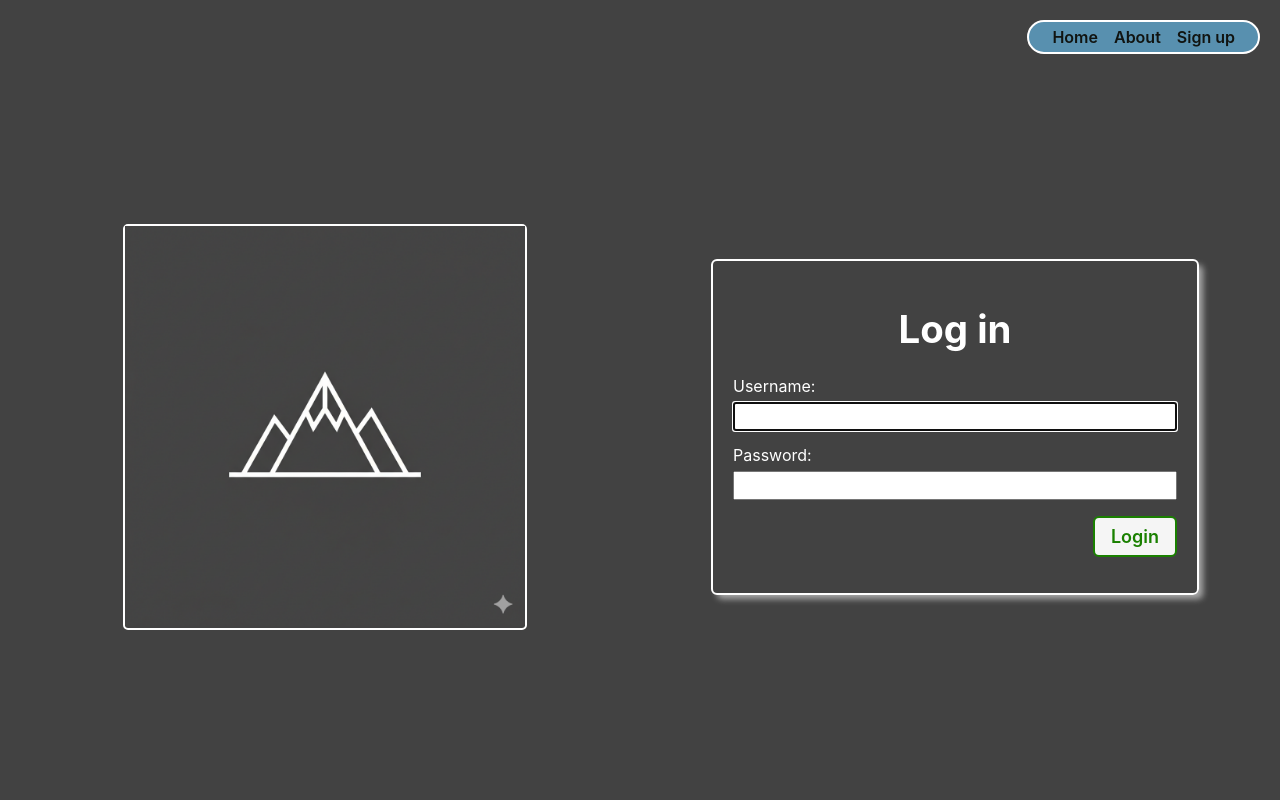
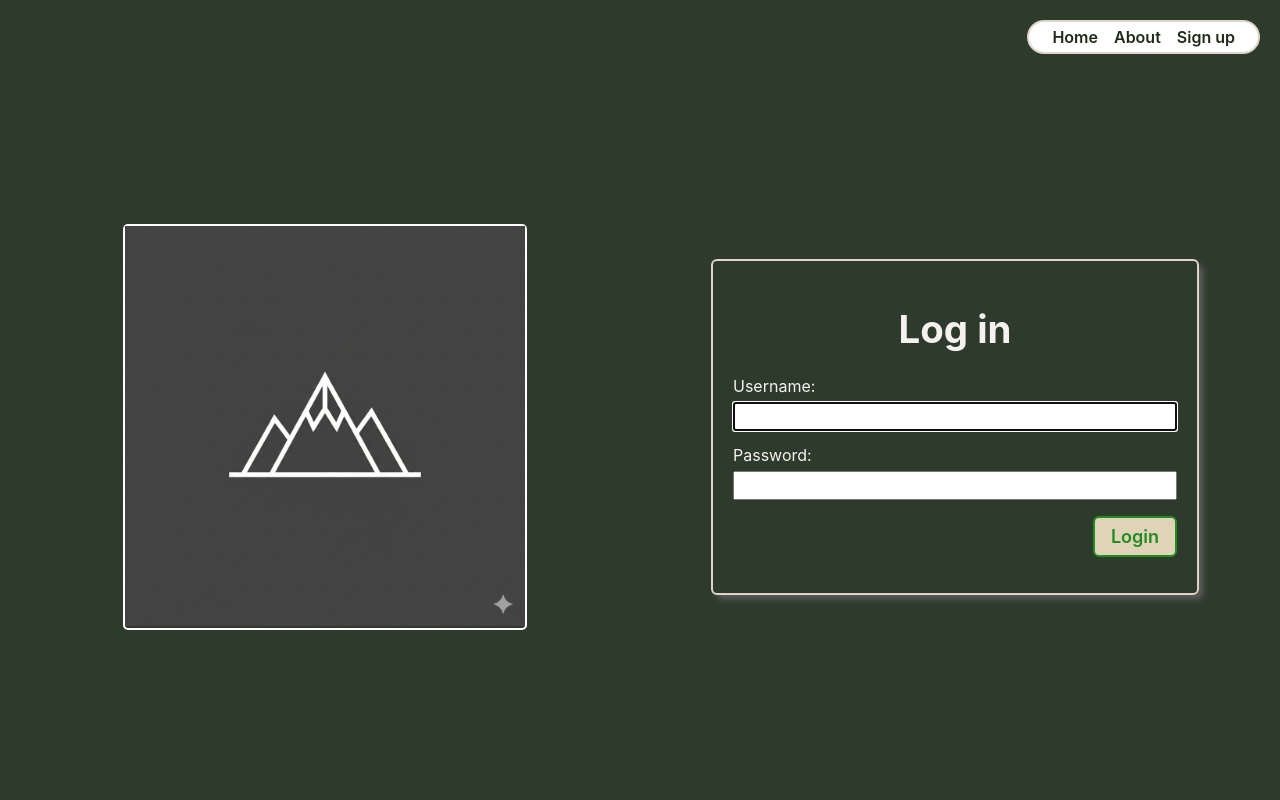
Before and after one commit to Dclark34/django-crud-app-lab, a Django app: page / in a window 1280 px wide. Run offline with Django 5.2, Linux system fonts and the light colour scheme.

Commit message:
some basic css refactor

```diff
--- a/main_app/static/css/base.css
+++ b/main_app/static/css/base.css
@@ -20,8 +20,8 @@ html {
 }
 
 body {
-  background-color: #424242;
-  color: #ffffff;
+  background-color: #2e3b2c;
+  color: #f4f1ee;
   margin: 0;
   display: flex;
   flex-direction: column;
@@ -30,18 +30,20 @@ body {
     'Oxygen', 'Ubuntu', 'Cantarell', 'Fira Sans', 'Droid Sans',
     'Helvetica Neue', sans-serif;
   min-height: 100vh;
-  --nav-bg: rgba(104, 197, 248, 0.7);
-  --nav-bg-ff: rgba(104, 197, 248, 0.9);
-  --borders: rgb(255, 255, 255) solid 2px;
-  --text-color: rgb(17, 20, 17);
-  --link-hover-color: rgb(16, 56, 158);
-  --button-bg: rgb(245, 245, 245);
-  --button-bg-hover: rgb(226, 226, 226);
-  --submit: rgb(26, 128, 0);
-  --warn: rgb(255, 102, 0);
-  --danger: rgb(220, 20, 30);
-  --secondary: rgb(57, 57, 57);
-  --card-box-shadow: 5px 5px 6px -1px #aaa;
+
+  --nav-bg: rgb(255, 255, 255);
+  --nav-bg-ff: rgba(255, 255, 255, 0.9);
+  --borders: rgb(222, 212, 200) solid 2px;
+  --text-color: rgb(33, 42, 24);
+  --link-hover-color: rgb(26, 91, 122);
+  --button-bg: rgb(223, 211, 184);
+  --button-bg-hover: rgb(206, 194, 167);
+  --submit: rgb(34, 139, 34);
+  --warn: rgb(60, 47, 35);
+  --danger: rgb(165, 42, 42);
+  --secondary: rgb(88, 70, 56);
+  --card-box-shadow: 5px 5px 6px -1px #5e5e5e;
+
   --font-xtreme: 4.2rem;
   --font-xxl: 3.6rem;
   --font-xl: 2.4rem;
@@ -52,7 +54,7 @@ body {
 
 header {
   width: 100%;
-  background: var(--nav-bg-ff); /* rgba(104, 197, 248, .9) */
+  background: var(--nav-bg-ff);
   border-bottom: var(--borders);
 }
 
@@ -285,7 +287,7 @@ nav li {
 
     nav,
     .header-logo-container {
-      background: rgba(104, 197, 248, 0.6);
+      background: rgb(255, 255, 255);
       -webkit-backdrop-filter: blur(3px);
       backdrop-filter: blur(3px);
     }
```
Also changed, not shown: main_app/static/css/parks/park-detail.css (+1 -57 lines).
